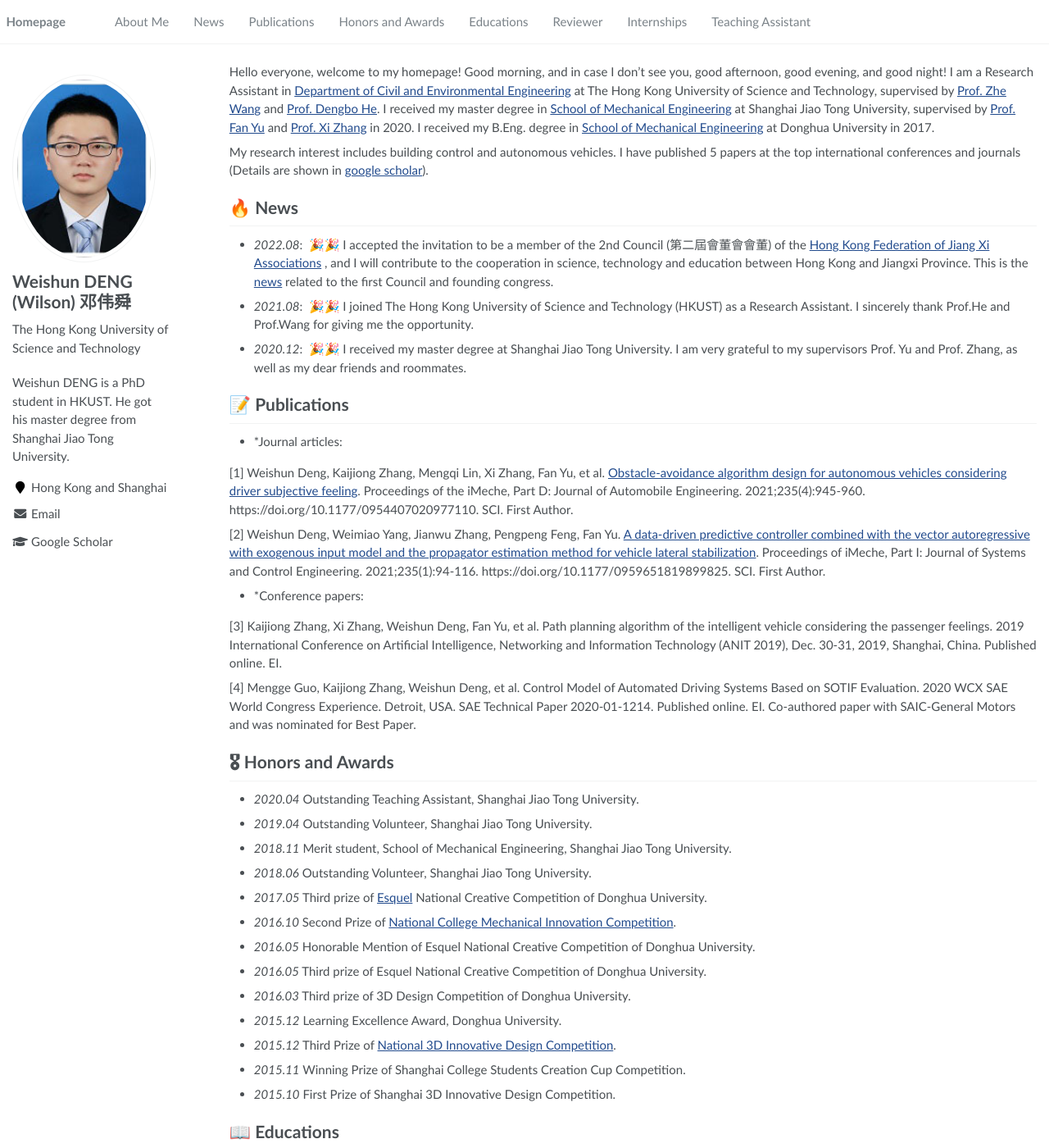
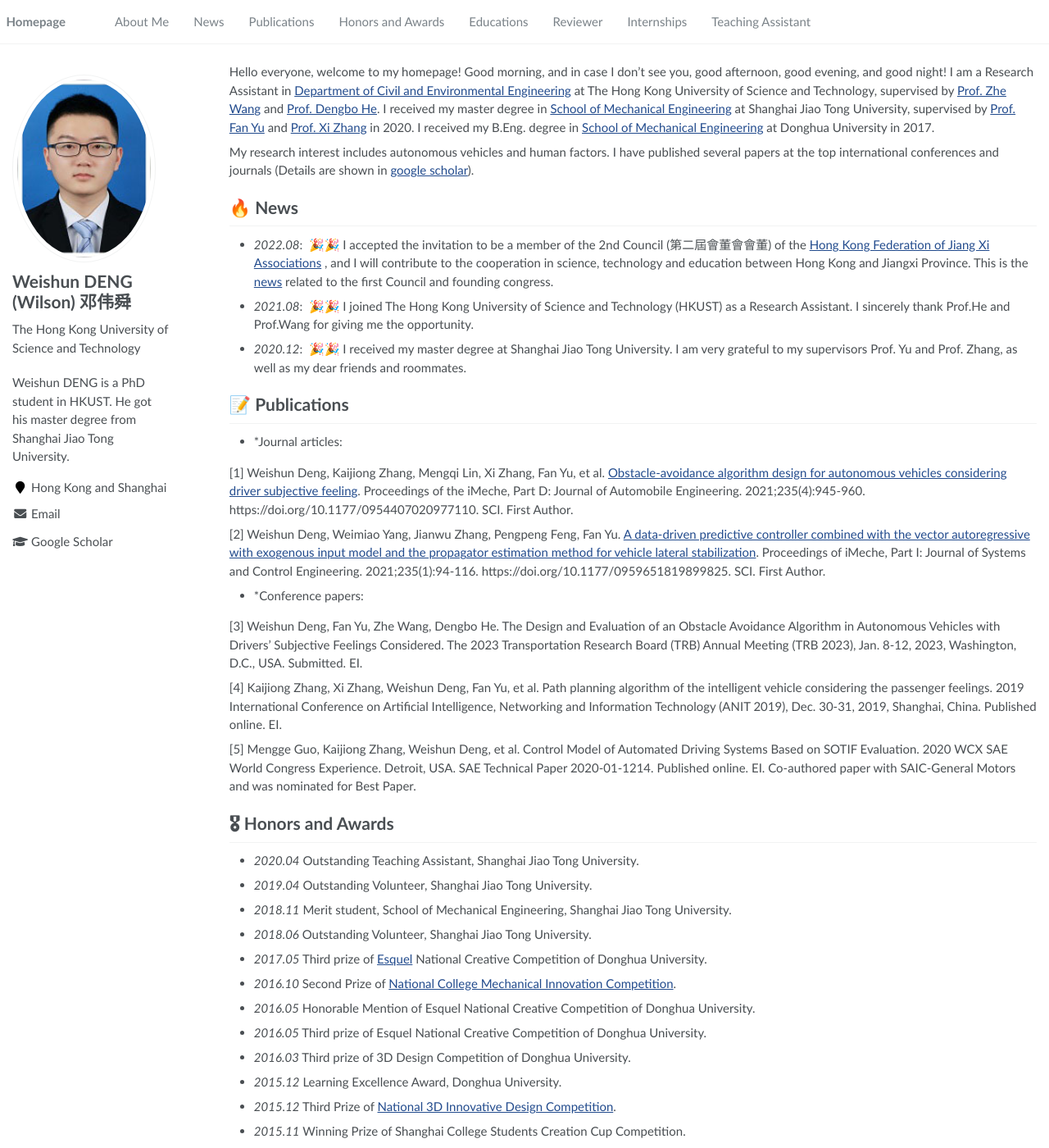
Before and after one commit to RayeRen/acad-homepage.github.io, a Jekyll site: the page built from _pages/about.md, in a window 1280 px wide and 1400 px high. Shown: the whole window at 82% size. Built offline with Jekyll 4.4.1, drawn with Linux system fonts in a browser that asks for light colours; some of the changed text lies outside the part shown.

Commit message:
Update about.md

```diff
--- a/_pages/about.md
+++ b/_pages/about.md
@@ -20,7 +20,7 @@ redirect_from:
 Hello everyone, welcome to my homepage! Good morning, and in case I don't see you, good afternoon, good evening, and good night!
 I am a Research Assistant in [Department of Civil and Environmental Engineering](https://www.ce.ust.hk//) at The Hong Kong University of Science and Technology, supervised by [Prof. Zhe Wang](https://facultyprofiles.hkust.edu.hk/profiles.php?profile=walter-zhe-wang-cezhewang//) and [Prof. Dengbo He](https://seng.hkust.edu.hk/about/people/faculty/dengbo-he). I received my master degree in [School of Mechanical Engineering](https://me.sjtu.edu.cn//) at Shanghai Jiao Tong University, supervised by [Prof. Fan Yu](https://www.baidu.com/link?url=Fov8hSfLaPDQ8bdhpKv2Dq4Vdo1AvnibWXX0HnZl45Mnl9zWvRgpkaB6qnIOThfpm51qD0dy2d0Q5j40w4IcKBnFXNLq7aneEYs7TxerjF3&wd=&eqid=efadda3d00195d7000000006630b2f86) and [Prof. Xi Zhang](https://me.sjtu.edu.cn/teacher_directory1/zhangxi.html//) in 2020. I received my B.Eng. degree in [School of Mechanical Engineering](https://meccol.dhu.edu.cn//) at Donghua University in 2017.
 
-My research interest includes building control and autonomous vehicles. I have published 5 papers at the top international conferences and journals (Details are shown in [google scholar](https://scholar.google.com/citations?user=LWC2XQEAAAAJ//)).
+My research interest includes autonomous vehicles and human factors. I have published several papers at the top international conferences and journals (Details are shown in [google scholar](https://scholar.google.com/citations?user=LWC2XQEAAAAJ//)).
 
 
 # 🔥 News
@@ -39,9 +39,11 @@ My research interest includes building control and autonomous vehicles. I have p
 
 - *Conference papers:
 
-[3] Kaijiong Zhang, Xi Zhang, Weishun Deng, Fan Yu, et al. Path planning algorithm of the intelligent vehicle considering the passenger feelings. 2019 International Conference on Artificial Intelligence, Networking and Information Technology (ANIT 2019), Dec. 30-31, 2019, Shanghai, China. Published online. EI.
+[3] Weishun Deng, Fan Yu, Zhe Wang, Dengbo He. The Design and Evaluation of an Obstacle Avoidance Algorithm in Autonomous Vehicles with Drivers' Subjective Feelings Considered. The 2023 Transportation Research Board (TRB) Annual Meeting (TRB 2023), Jan. 8-12, 2023, Washington, D.C., USA. Submitted. EI.
 
-[4] Mengge Guo, Kaijiong Zhang, Weishun Deng, et al. Control Model of Automated Driving Systems Based on SOTIF Evaluation. 2020 WCX SAE World Congress Experience. Detroit, USA. SAE Technical Paper 2020-01-1214. Published online. EI. Co-authored paper with SAIC-General Motors and was nominated for Best Paper.
+[4] Kaijiong Zhang, Xi Zhang, Weishun Deng, Fan Yu, et al. Path planning algorithm of the intelligent vehicle considering the passenger feelings. 2019 International Conference on Artificial Intelligence, Networking and Information Technology (ANIT 2019), Dec. 30-31, 2019, Shanghai, China. Published online. EI.
+
+[5] Mengge Guo, Kaijiong Zhang, Weishun Deng, et al. Control Model of Automated Driving Systems Based on SOTIF Evaluation. 2020 WCX SAE World Congress Experience. Detroit, USA. SAE Technical Paper 2020-01-1214. Published online. EI. Co-authored paper with SAIC-General Motors and was nominated for Best Paper.
 
 
 # 🎖 Honors and Awards
@@ -60,7 +62,7 @@ My research interest includes building control and autonomous vehicles. I have p
 - *2015.10* First Prize of Shanghai 3D Innovative Design Competition.
 
 # 📖 Educations
-- *2021.08 - now*, PhD, [Department of Civil and Environmental Engineering](https://www.ce.ust.hk//) at The Hong Kong University of Science and Technology.
+- *2021.08 - now*, Research Assistant, [Department of Civil and Environmental Engineering](https://www.ce.ust.hk//) at The Hong Kong University of Science and Technology.
 - *2020.12*, Master of Engineering, [School of Mechanical Engineering](https://me.sjtu.edu.cn//) at Shanghai Jiao Tong University.
 - *2017.06*, Bachelor of Engineering (Distinguished Engineer Class), [School of Mechanical Engineering](https://meccol.dhu.edu.cn//) at Donghua University.
 
```
